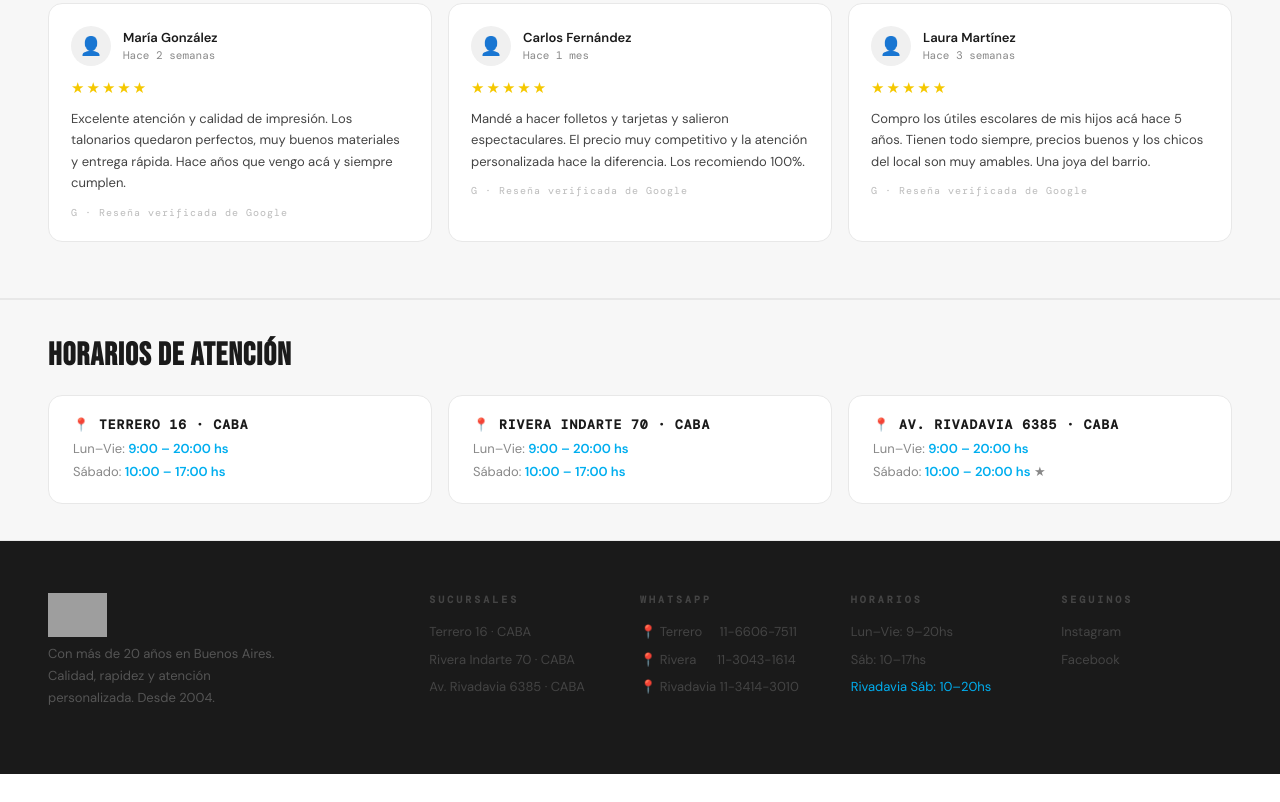
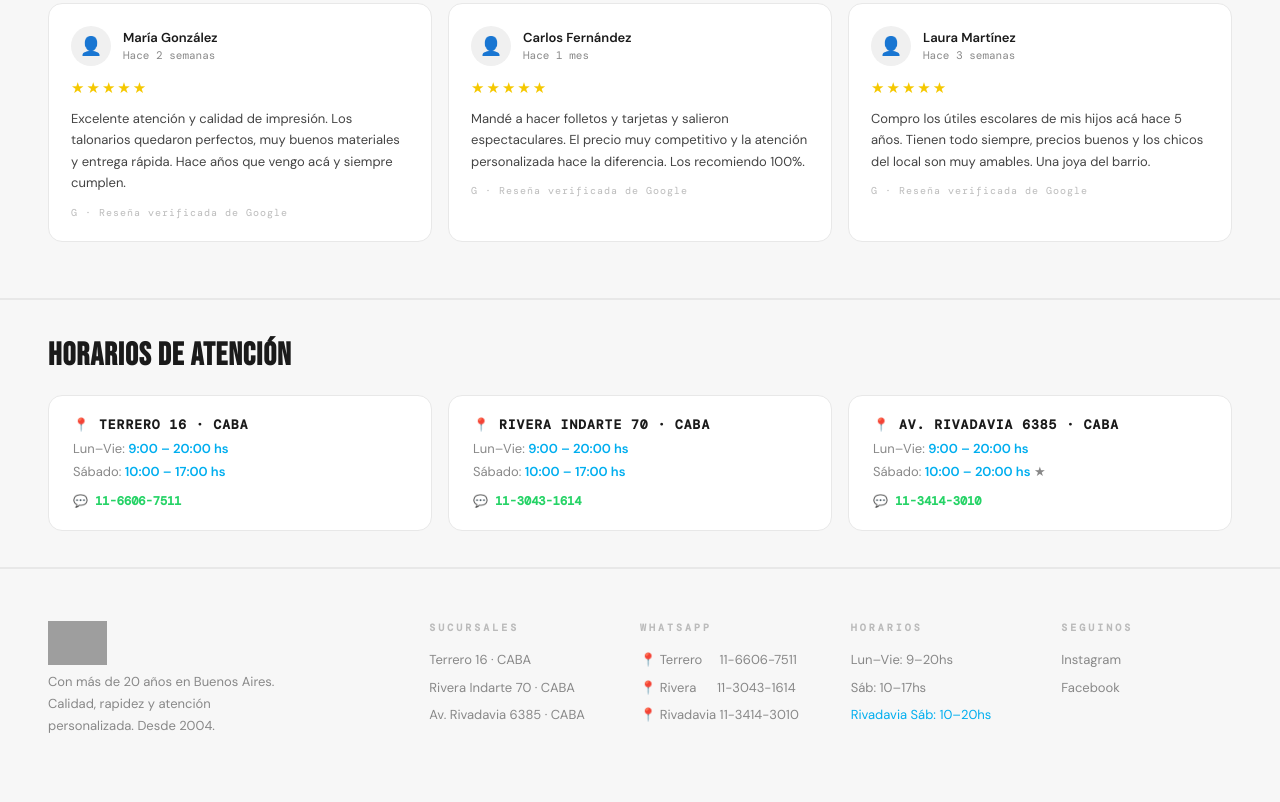
Before and after one commit to marottiProjects/demlaroca, a plain HTML site: page index.html in a window 1280 px wide. Shown: the part 1666-2468 px from the top of the page. Before the commit the page ends 2440 px from the top, so only its background shows below. Drawn offline with nearby package versions, Linux system fonts and the light colour scheme; grey boxes are pictures that could not be loaded.

Commit message:
Update index.html

```diff
--- a/index.html
+++ b/index.html
@@ -143,18 +143,20 @@
     .hcrd-name { font-size: 13px; font-weight: 700; color: var(--k); margin-bottom: 4px; font-family: 'DM Mono', monospace; letter-spacing: 1px; text-transform: uppercase; }
     .hcrd-days { font-size: 13px; color: var(--muted); line-height: 1.8; }
     .hcrd-days span { color: var(--c); font-weight: 600; }
+    .hcrd-wa { display: inline-flex; align-items: center; gap: 5px; color: #25D366; font-size: 12px; font-family: 'DM Mono', monospace; font-weight: 600; margin-top: 10px; text-decoration: none; }
+    .hcrd-wa:hover { opacity: 0.8; }
 
     /* FOOTER */
-    footer { background: var(--k); color: white; padding: 52px 48px 24px; }
+    footer { background: var(--bg2); border-top: 1px solid var(--border); color: var(--k); padding: 52px 48px 24px; }
     .fg { display: grid; grid-template-columns: 2fr 1fr 1fr 1fr 1fr; gap: 40px; margin-bottom: 40px; }
     .fbrand img { height: 44px; object-fit: contain; margin-bottom: 6px; display: block; }
-    .fbrand-sub { font-family: 'Bebas Neue', sans-serif; font-size: 15px; color: #555; letter-spacing: 3px; text-transform: uppercase; margin-bottom: 12px; }
-    .fbrand p { font-size: 13px; color: #555; line-height: 1.7; max-width: 240px; }
-    .fcol h4 { font-size: 10px; color: #444; text-transform: uppercase; letter-spacing: 3px; font-family: 'DM Mono', monospace; margin-bottom: 16px; }
-    .fcol a, .fcol p { font-size: 13px; color: #444; display: block; margin-bottom: 8px; transition: color 0.2s; line-height: 1.5; }
-    .fcol a:hover { color: #aaa; }
-    .fbot { border-top: 1px solid #1e1e1e; padding-top: 20px; display: flex; align-items: center; justify-content: space-between; }
-    .fbot p { font-size: 11px; color: #333; font-family: 'DM Mono', monospace; }
+    .fbrand-sub { font-family: 'Bebas Neue', sans-serif; font-size: 15px; color: var(--muted); letter-spacing: 3px; text-transform: uppercase; margin-bottom: 12px; }
+    .fbrand p { font-size: 13px; color: var(--muted); line-height: 1.7; max-width: 240px; }
+    .fcol h4 { font-size: 10px; color: var(--subtle); text-transform: uppercase; letter-spacing: 3px; font-family: 'DM Mono', monospace; margin-bottom: 16px; }
+    .fcol a, .fcol p { font-size: 13px; color: var(--muted); display: block; margin-bottom: 8px; transition: color 0.2s; line-height: 1.5; }
+    .fcol a:hover { color: var(--k); }
+    .fbot { border-top: 1px solid var(--border); padding-top: 20px; display: flex; align-items: center; justify-content: space-between; }
+    .fbot p { font-size: 11px; color: var(--subtle); font-family: 'DM Mono', monospace; }
     .cdots { display: flex; gap: 5px; }
     .cdot { width: 7px; height: 7px; border-radius: 50%; }
 
@@ -763,14 +765,17 @@
       <div class="hcrd">
         <div class="hcrd-name">📍 Terrero 16 · CABA</div>
         <div class="hcrd-days">Lun–Vie: <span>9:00 – 20:00 hs</span><br>Sábado: <span>10:00 – 17:00 hs</span></div>
+        <a href="https://wa.me/5491166067511" target="_blank" class="hcrd-wa">💬 11-6606-7511</a>
       </div>
       <div class="hcrd">
         <div class="hcrd-name">📍 Rivera Indarte 70 · CABA</div>
         <div class="hcrd-days">Lun–Vie: <span>9:00 – 20:00 hs</span><br>Sábado: <span>10:00 – 17:00 hs</span></div>
+        <a href="https://wa.me/5491130431614" target="_blank" class="hcrd-wa">💬 11-3043-1614</a>
       </div>
       <div class="hcrd">
         <div class="hcrd-name">📍 Av. Rivadavia 6385 · CABA</div>
         <div class="hcrd-days">Lun–Vie: <span>9:00 – 20:00 hs</span><br>Sábado: <span>10:00 – 20:00 hs</span> ★</div>
+        <a href="https://wa.me/5491134143010" target="_blank" class="hcrd-wa">💬 11-3414-3010</a>
       </div>
     </div>
   </div>
```
